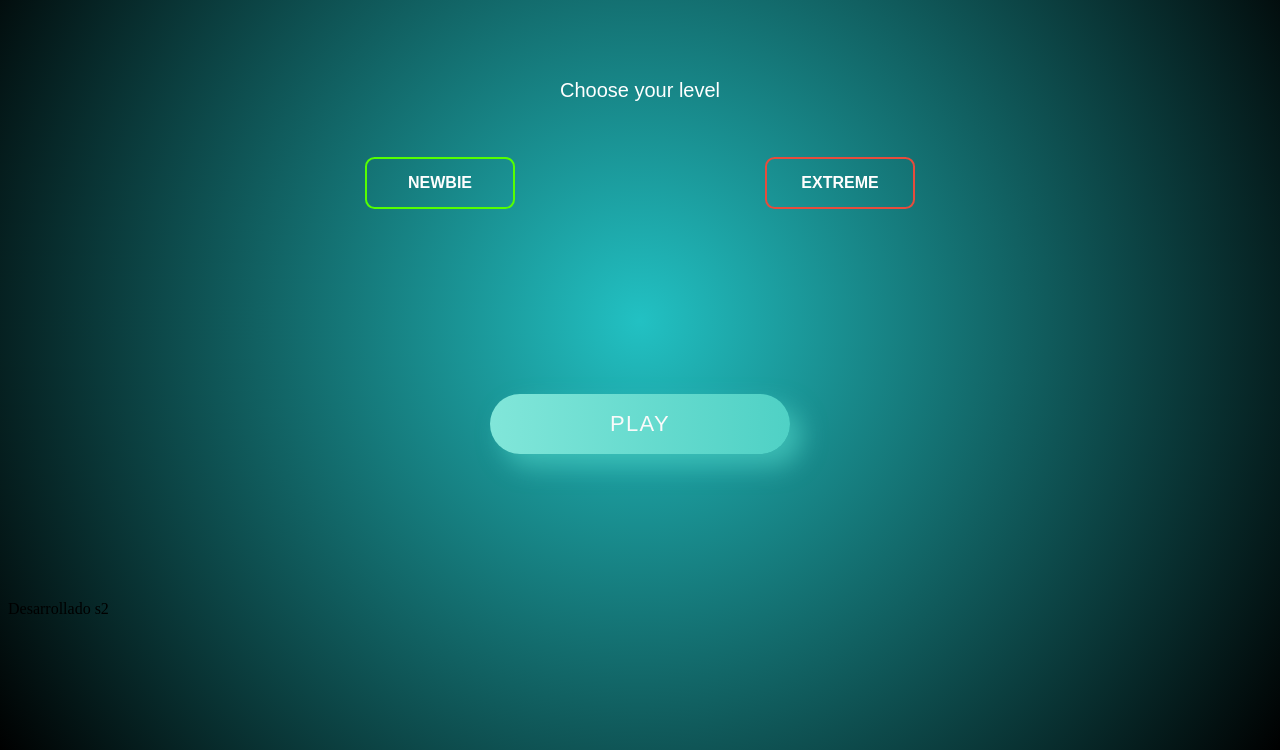
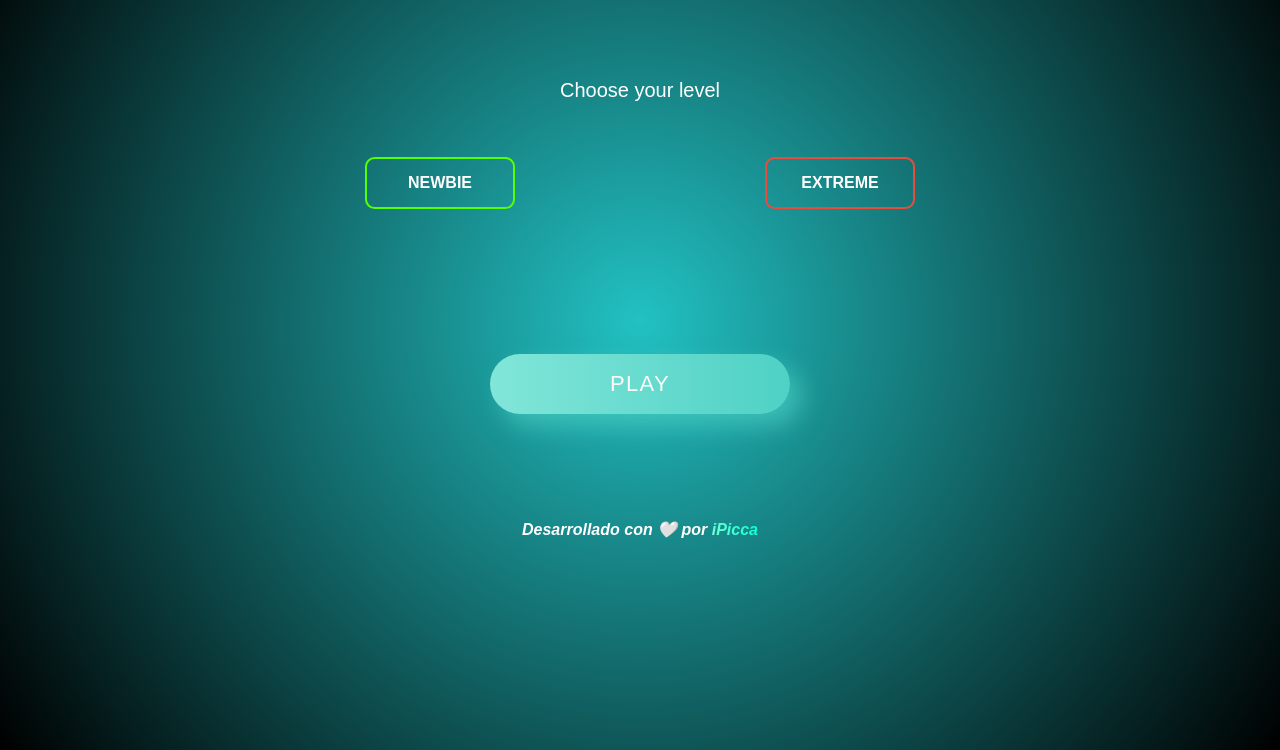
Before and after one commit to IgnacioPicca/memoryGame, a plain HTML site: page index.html in a window 1280 px wide. Shown: the part 108-858 px from the top of the page. Drawn offline with Linux system fonts and the light colour scheme; some packages are replaced by stand-ins of ours; a script that the page names is missing; a web font is replaced by a local one.

Commit message:
footer add

```diff
--- a/index.html
+++ b/index.html
@@ -31,7 +31,7 @@
     </div>
 
     <footer>
-        <p>Desarrollado s2</p>
+        <i class="autor">Desarrollado con 🤍 por <a href="https://github.com/IgnacioPicca" class="github">iPicca</a></i>
     </footer>
 </body>
 
--- a/styles/index.css
+++ b/styles/index.css
@@ -83,7 +83,7 @@ a {
 /* Boton */
 
 .wrap {
-    height: 40%;
+    height: 30%;
     display: flex;
     align-items: center;
     justify-content: center;
@@ -169,3 +169,30 @@ a {
     transform: translate(-50%, -50%);
     animation: ring 1.5s infinite;
 } */
+
+
+footer {
+    align-items: center;
+    min-height: 80px;
+    padding: 1em;
+    color: white;
+    text-align: center;
+    position: relative;
+    margin: 0 auto;
+}
+
+.autor {
+    font-size: 16px;
+    margin: 0 auto;
+    font-weight: bold;
+    font-family: 'Sono', sans-serif;
+
+}
+
+.github {
+    -webkit-background-clip: text;
+    -webkit-text-fill-color: transparent;
+    background-image: linear-gradient(60deg, #7affd3, #00ffd5);
+    background-clip: text;
+    color: transparent;
+}
```
